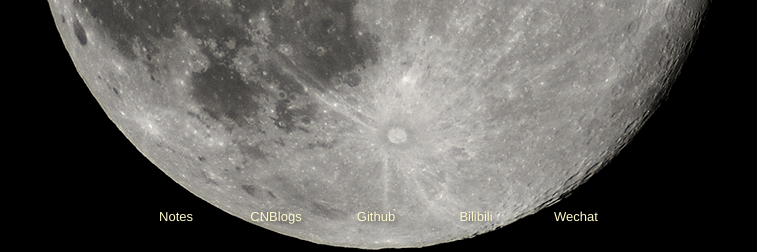
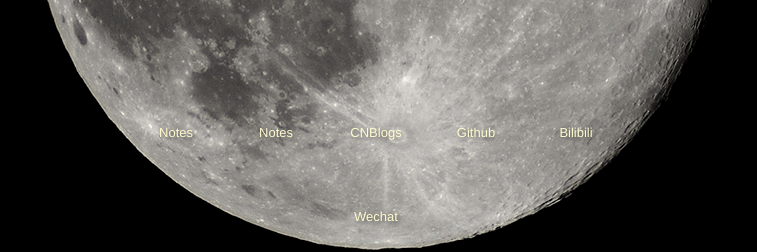
Before and after one commit to LeanLeeOne/memory, a Vue app: page / in a window 1280 px wide. Shown: the part 506-758 px from the top of the page, without its empty margins (264-1021 px from the left). Built offline with nearby package versions, Linux system fonts and the light colour scheme; a small style sheet from the web is missing.

Commit message:
改为由静态页实现，而非vue

```diff
--- a/src/components/Index.vue
+++ b/src/components/Index.vue
@@ -4,6 +4,15 @@
     <h1 hidden>{{ msg }}</h1>
     <input placeholder="搜索框" hidden>
     <ul>
+      <li>
+        <a href="http://leanlee.top/notes/index"
+           class="blog"
+           target="_blank"
+           rel="noopener">
+          <i class="iconfont icon-ningmeng"></i>
+          <span>Notes</span>
+        </a>
+      </li>
       <li>
         <a @click="jump2('/notes')"
            class="blog">
```
